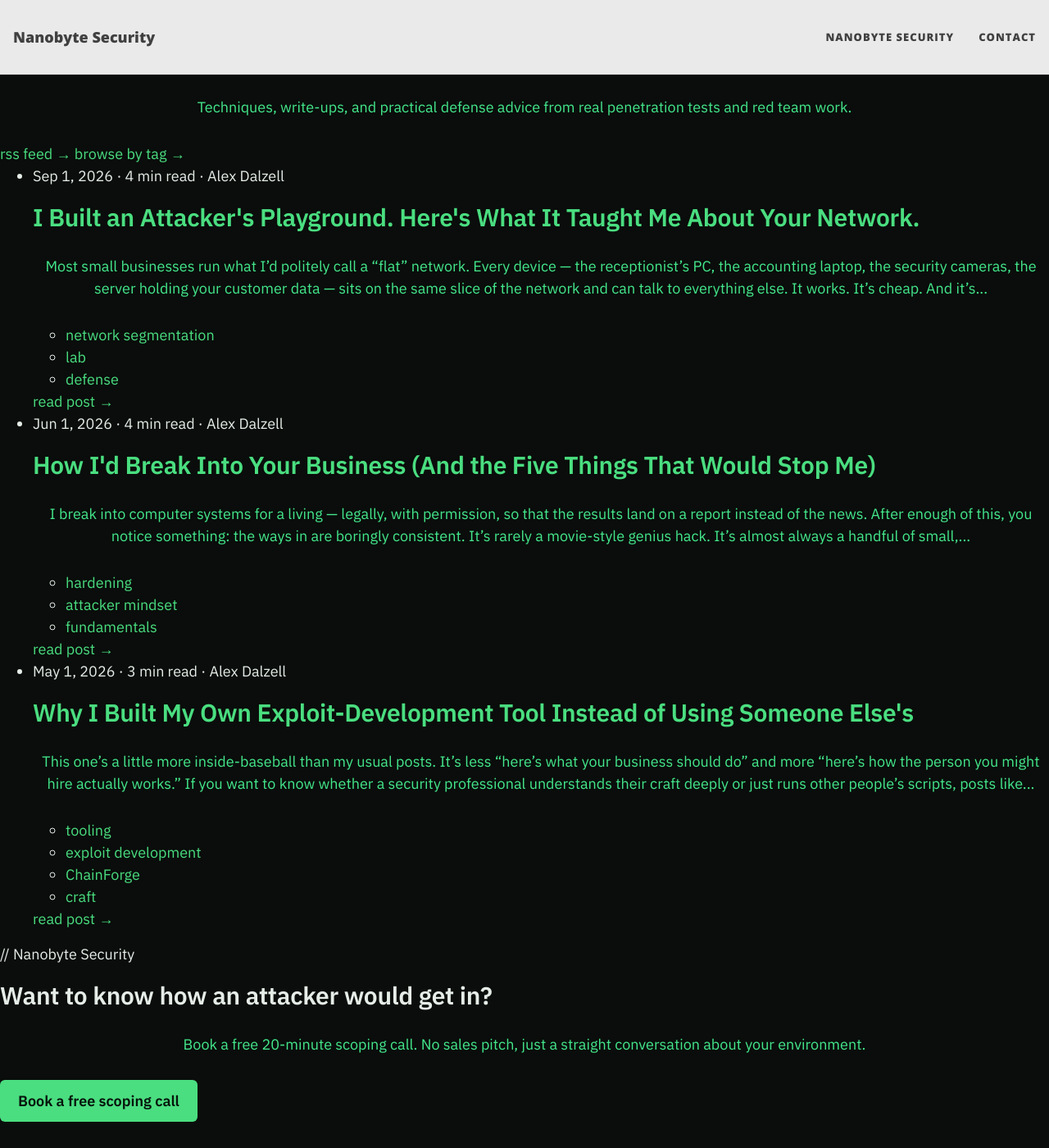
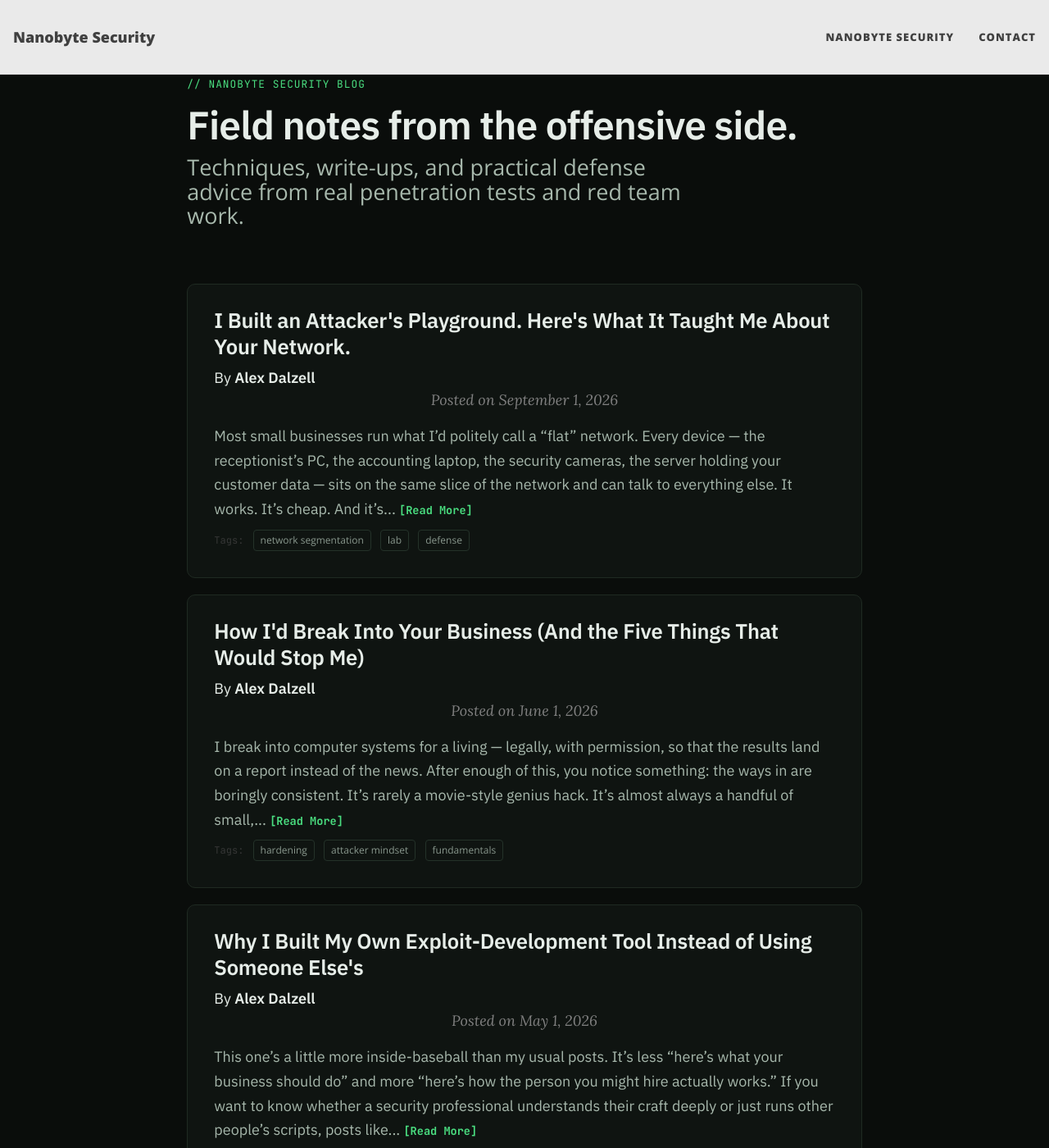
Before and after one commit to nanobyte-security/blog.nanobytesecurity.github.io, a Jekyll site: the page built from index.html, in a window 1280 px wide and 1400 px high. Shown: the whole window at 82% size. Built offline with Jekyll 4.4.1, drawn with Linux system fonts in a browser that asks for light colours.

Commit message:
Update home.html

```diff
--- a/_layouts/home.html
+++ b/_layouts/home.html
@@ -1,42 +1,16 @@
 ---
-layout: base
+layout: page
 ---
-{%- comment -%}
-  Nanobyte Security blog home layout.
-  Save as: _layouts/home.html in the blog repo.
 
-  Uses layout "base" (not "page") so Beautiful Jekyll's big intro header
-  is skipped. base.html still includes _includes/nav.html (the new header)
-  and the theme footer. Styles live in assets/css/nanobyte-blog.css.
-{%- endcomment -%}
+{{ content }}
 
 {% assign posts = paginator.posts | default: site.posts %}
-{% assign date_format = site.date_format | default: "%b %-d, %Y" %}
-{% assign excerpt_length = site.excerpt_length | default: 50 %}
 
-<main class="nb-blog">
-
-  <section class="nb-blog-hero">
-    <div class="nb-eyebrow">// Nanobyte Security Blog</div>
-    <h1>{{ page.title | default: "Field notes from the offensive side." }}</h1>
-    {% if page.subtitle %}
-      <p>{{ page.subtitle }}</p>
-    {% endif %}
-    <div class="nb-hero-links">
-      <a href="{{ '/feed.xml' | relative_url }}">rss feed →</a>
-      <a href="{{ '/tags' | relative_url }}">browse by tag →</a>
-    </div>
-  </section>
-
-  {% if content != "" %}
-    <section class="nb-blog-intro">
-      {{ content }}
-    </section>
-  {% endif %}
-
-  <!-- role="list" keeps list semantics in Safari when list-style is none -->
-  <ul class="nb-posts" role="list">
+<!-- role="list" needed so that list-style: none in Safari doesn't remove the list semantics -->
+<ul class="posts-list list-unstyled" role="list">
   {% for post in posts %}
+  <li class="post-preview">
+    <article>
 
       {%- capture thumbnail -%}
         {% if post.thumbnail-img %}
@@ -47,92 +21,102 @@ layout: base
           {% else %}
             {{ post.cover-img }}
           {% endif %}
+        {% else %}
         {% endif %}
-      {%- endcapture -%}
-      {% assign thumbnail = thumbnail | strip %}
+      {% endcapture %}
+      {% assign thumbnail=thumbnail | strip %}
 
-      {% assign words = post.content | number_of_words %}
-      {% assign minutes = words | divided_by: 200 | plus: 1 %}
+      {% if site.feed_show_excerpt == false %}
+      {% if thumbnail != "" %}
+      <div class="post-image post-image-normal">
+        <a href="{{ post.url | absolute_url }}" aria-label="Thumbnail">
+          <img src="{{ thumbnail | absolute_url }}" alt="Post thumbnail">
+        </a>
+      </div>
+      {% endif %}
+      {% endif %}
 
-      <li class="nb-post{% if thumbnail != "" %} has-image{% endif %}">
-        <article class="nb-post-body">
-
-          <div class="nb-post-meta">
-            <time datetime="{{ post.date | date_to_xmlschema }}">{{ post.date | date: date_format }}</time>
-            · {{ minutes }} min read
-            {% if post.author %}
-              · {{ post.author | strip_html }}
-            {% endif %}
-          </div>
-
-          <h2 class="nb-post-title">
-            <a href="{{ post.url | relative_url }}">{{ post.title | strip_html }}</a>
-          </h2>
+      <a href="{{ post.url | absolute_url }}">
+        <h2 class="post-title">{{ post.title | strip_html }}</h2>
 
         {% if post.subtitle %}
-            <p class="nb-post-subtitle">{{ post.subtitle | strip_html }}</p>
+          <h3 class="post-subtitle">
+          {{ post.subtitle | strip_html }}
+          </h3>
+        {% endif %}
+      </a>
+
+      {% if post.author %}
+        <span>By <strong>{{ post.author | strip_html }}</strong></span>
+      {% endif %}
+      <p class="post-meta">
+        {% assign date_format = site.date_format | default: "%B %-d, %Y" %}
+        Posted on {{ post.date | date: date_format }}
+      </p>
+
+      {% if thumbnail != "" %}
+      <div class="post-image post-image-small">
+        <a href="{{ post.url | absolute_url }}" aria-label="Thumbnail">
+          <img src="{{ thumbnail | absolute_url }}" alt="Post thumbnail">
+        </a>
+      </div>
       {% endif %}
 
       {% unless site.feed_show_excerpt == false %}
-            <p class="nb-post-excerpt">
+      {% if thumbnail != "" %}
+      <div class="post-image post-image-short">
+        <a href="{{ post.url | absolute_url }}" aria-label="Thumbnail">
+          <img src="{{ thumbnail | absolute_url }}" alt="Post thumbnail">
+        </a>
+      </div>
+      {% endif %}
+
+      <div class="post-entry">
+        {% assign excerpt_length = site.excerpt_length | default: 50 %}
         {{ post.excerpt | strip_html | truncatewords: excerpt_length }}
-            </p>
+        {% assign excerpt_word_count = post.excerpt | number_of_words %}
+        {% if post.content != post.excerpt or excerpt_word_count > excerpt_length %}
+          <a href="{{ post.url | absolute_url }}" class="post-read-more">[Read&nbsp;More]</a>
+        {% endif %}
+      </div>
       {% endunless %}
 
-          <div class="nb-post-footer">
       {% if site.feed_show_tags != false and post.tags.size > 0 %}
-              <!-- role="list" keeps list semantics in Safari when list-style is none -->
-              <ul class="nb-tags" role="list" aria-label="Tags">
+      <div class="blog-tags">
+        <span>Tags:</span>
+        <!-- role="list" needed so that list-style: none in Safari doesn't remove the list semantics -->
+        <ul class="d-inline list-inline" role="list">
           {% for tag in post.tags %}
-                  <li><a href="{{ '/tags' | relative_url }}#{{- tag -}}">{{- tag -}}</a></li>
+          <li class="list-inline-item">
+            <a href="{{ '/tags' | absolute_url }}#{{- tag -}}">{{- tag -}}</a>
+          </li>
           {% endfor %}
         </ul>
+      </div>
       {% endif %}
-            <a class="nb-read-more" href="{{ post.url | relative_url }}" aria-label="Read {{ post.title | strip_html }}">read post →</a>
-          </div>
 
     </article>
-
-        {% if thumbnail != "" %}
-          <a class="nb-post-image" href="{{ post.url | relative_url }}" tabindex="-1" aria-hidden="true">
-            <img src="{{ thumbnail | relative_url }}" alt="" loading="lazy">
-          </a>
-        {% endif %}
   </li>
-
-    {% else %}
-
-      <li class="nb-empty">
-        <div><span class="p">$</span> ls ./posts</div>
-        <div>No posts yet. First write-up coming soon.</div>
-      </li>
-
   {% endfor %}
 </ul>
 
 {% if paginator.total_pages > 1 %}
-    <nav class="nb-pager" aria-label="Pagination">
+<ul class="pagination main-pager">
   {% if paginator.previous_page %}
-        <a href="{{ paginator.previous_page_path | relative_url }}">← newer</a>
-      {% else %}
-        <span class="nb-spacer"></span>
+  <li class="page-item previous">
+    <a class="page-link" href="{{ paginator.previous_page_path | absolute_url }}">
+      <i class="fas fa-arrow-left" alt="Newer Posts"></i>
+      <span class="d-none d-sm-inline-block">Newer Posts</span>
+    </a>
+  </li>
   {% endif %}
-
-      <span>page {{ paginator.page }} of {{ paginator.total_pages }}</span>
-
   {% if paginator.next_page %}
-        <a href="{{ paginator.next_page_path | relative_url }}">older →</a>
-      {% else %}
-        <span class="nb-spacer"></span>
+  <li class="page-item next">
+    <a class="page-link" href="{{ paginator.next_page_path | absolute_url }}">
+      <span class="d-none d-sm-inline-block">Older Posts</span>
+      <i class="fas fa-arrow-right" alt="Older Posts"></i>
+    </a>
+  </li>
   {% endif %}
-    </nav>
+</ul>
 {% endif %}
-
-  <section class="nb-blog-cta">
-    <div class="nb-eyebrow">// Nanobyte Security</div>
-    <h2>Want to know how an attacker would get in?</h2>
-    <p>Book a free 20-minute scoping call. No sales pitch, just a straight conversation about your environment.</p>
-    <a class="nb-btn" href="https://calendly.com/alex-nanobytesecurity/30min">Book a free scoping call</a>
-  </section>
-
-</main>
```
Lines whose indentation alone changed are shown as unchanged.
